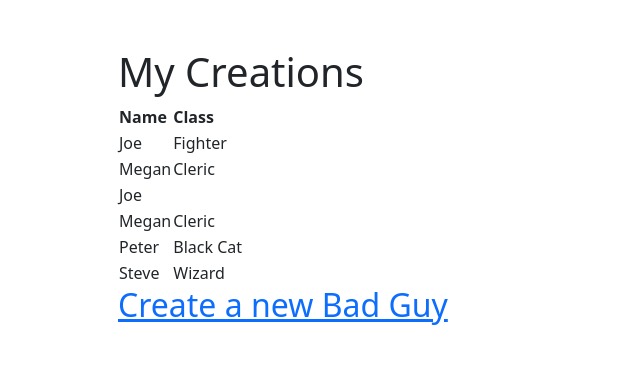
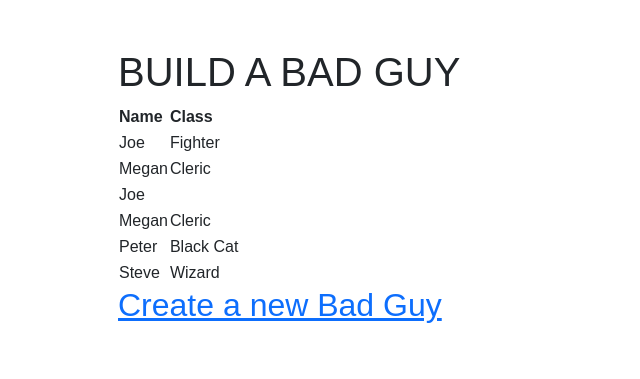
Before and after one commit to playwithjoe/Build-A-Bad-Guy, a Flask app: page / in a window 1280 px wide. Shown: the top 379 px of the page, without its empty margins (0-640 px from the left). Run offline with Flask 2, Linux system fonts and the light colour scheme; data comes from the database, SQL or seed files in the repository; both versions use the stored data as it was after the commit; some web fonts are replaced.

Commit message:
added styles.scss

```diff
--- a/static/styles.css
+++ b/static/styles.css
@@ -0,0 +1,5 @@
+body {
+  font-family: bernhard-gothic-urw, sans-serif;
+}
+
+/*# sourceMappingURL=styles.css.map */
--- a/static/styles.scss
+++ b/static/styles.scss
@@ -0,0 +1,5 @@
+$font-family: bernhard-gothic-urw, sans-serif;
+
+body {
+    font-family: $font-family;
+}
--- a/templates/index.html
+++ b/templates/index.html
@@ -5,7 +5,7 @@
 {% endblock %}
 
 {% block main %}
-<h1>My Creations</h1>
+<h1>BUILD A BAD GUY</h1>
 <table>
     <thead>
         <tr>
--- a/templates/layout.html
+++ b/templates/layout.html
@@ -3,12 +3,14 @@
 <html lang="en">
 
     <head>
-            <!-- Required meta tags -->
         <meta charset="utf-8">
         <meta name="viewport" content="width=device-width, initial-scale=1">
 
         <link href="https://cdn.jsdelivr.net/npm/bootstrap@5.1.3/dist/css/bootstrap.min.css" rel="stylesheet" integrity="sha384-1BmE4kWBq78iYhFldvKuhfTAU6auU8tT94WrHftjDbrCEXSU1oBoqyl2QvZ6jIW3" crossorigin="anonymous">
         <link href="/static/styles.css" rel="stylesheet">
+
+        <!-- Import fonts from Adobe Fonts -->
+        <link rel="stylesheet" href="https://use.typekit.net/gol2gqg.css">
 
         <title>
             Build a Bad Guy: {% block title %}{% endblock %}
```
Also changed, not shown: buildbadguy.db.
